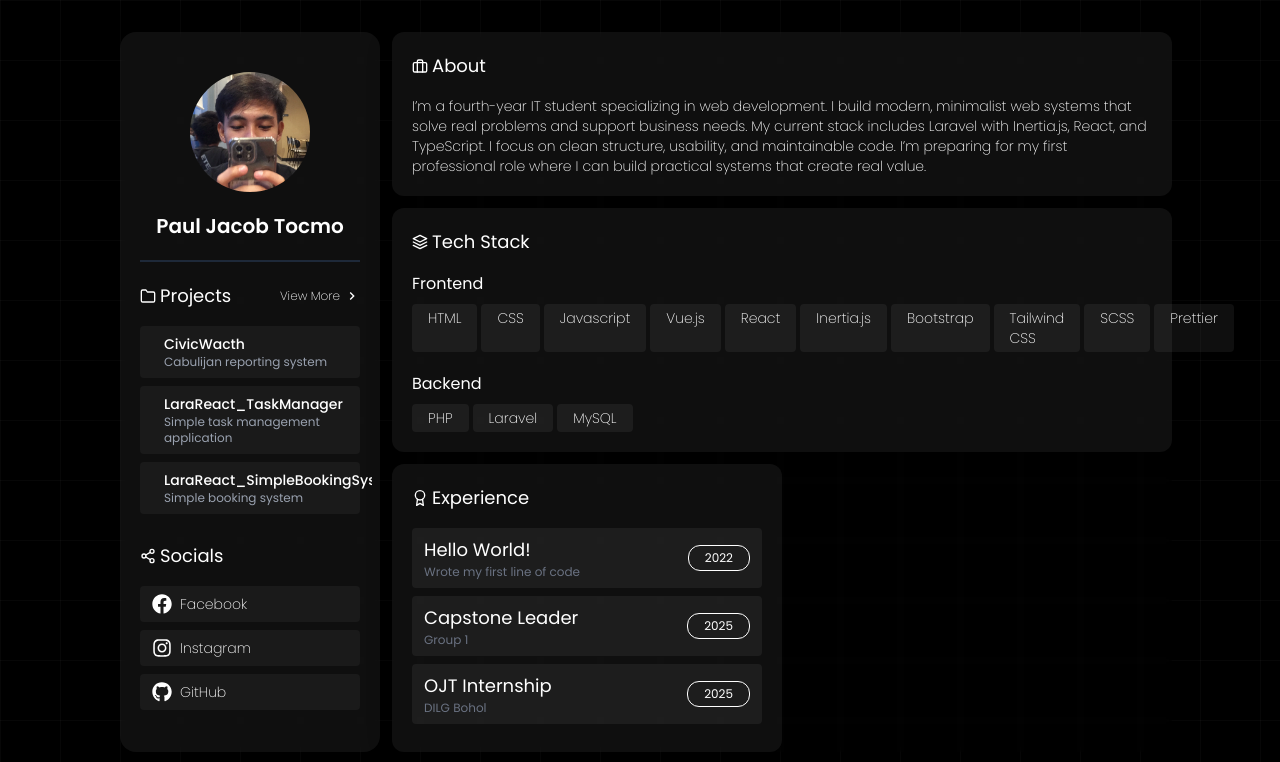
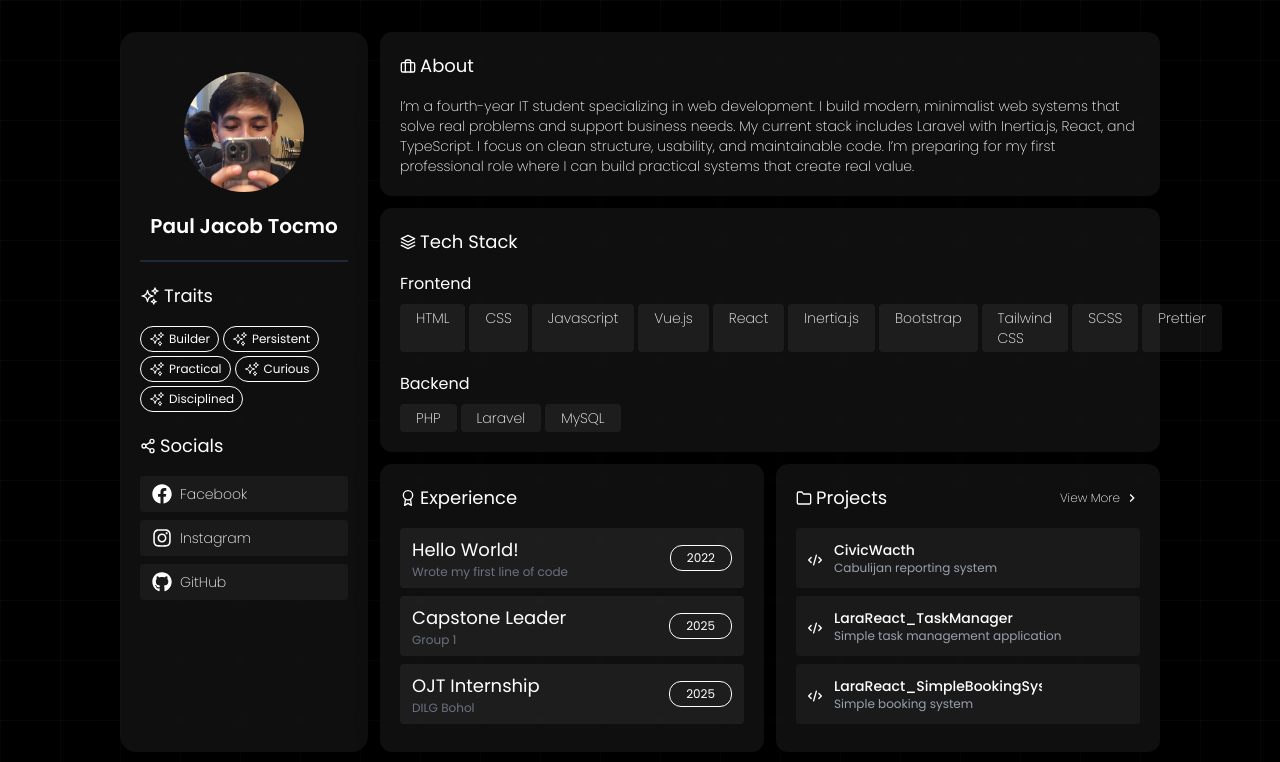
Before and after one commit to Jacodesit/JacobsPortfolio, a React (Vite) app: page /home in a window 1280 px wide. Shown: the top 762 px of the page. Built offline with nearby package versions, Linux system fonts and the light colour scheme.

Commit message:
Initial Commit

```diff
--- a/src/Pages/home-page.tsx
+++ b/src/Pages/home-page.tsx
@@ -1,14 +1,14 @@
 // import Socials from "../components/socials"
 // import { IoIosNavigate } from "react-icons/io";
-import { FiFolder } from "react-icons/fi";
-import { MdChevronRight } from "react-icons/md";
 import { FiShare2 } from "react-icons/fi";
+import Sparkle from "../components/sparkle-icon";
 
 import Projects from "../components/projects";
 import Socials from "../components/socials";
 import About from "../components/about";
 import TechStack from "../components/tech-stack";
 import Experience from "../components/experince";
+import Traits from "../components/traits";
 
 export default function Home() {
     return (
@@ -40,19 +40,15 @@ export default function Home() {
 
                         <div className="border border-gray-800 w-full my-5"></div>
 
-                        {/* Projects */}
-                        <div className="flex flex-col gap-4">
+                        {/* Traits */}
+                        <div className="flex flex-col gap-4 mb-5">
                             <div className="flex justify-between items-center">
                                 <div className="flex items-center gap-1">
-                                    <FiFolder />
-                                    <p className="text-lg">Projects</p>
-                                </div>
-                                <div className="flex gap-1 items-center">
-                                    <p className="text-xs font-extralight">View More</p>
-                                    <MdChevronRight />
+                                    <Sparkle />
+                                    <p className="text-lg">Traits</p>
                                 </div>
                             </div>
-                            <Projects />
+                            <Traits />
                         </div>
 
                         {/* Socials */}
@@ -70,7 +66,10 @@ export default function Home() {
                 <section className="border w-3/4 h-auto right-container">
                     <About />
                     <TechStack />
-                    <Experience />
+                    <div className="flex gap-3">
+                        <Experience />
+                        <Projects />
+                    </div>
                 </section>
             </div>
         </main>
--- a/src/components/experince.tsx
+++ b/src/components/experince.tsx
@@ -7,7 +7,7 @@ export default function Experience() {
         {year: '2025', headline: 'OJT Internship', subtext: 'DILG Bohol'}
     ]
     return (
-        <div className="flex flex-col gap-4 bg-[#FFFFFF0F] p-5 rounded-xl w-1/2 ">
+        <div className="flex flex-col gap-4 bg-[#FFFFFF0F] p-5 rounded-xl w-1/2">
             <div className="flex items-center gap-1">
                 <FiAward />
                 <p className="text-lg">Experience</p>
--- a/src/components/projects.tsx
+++ b/src/components/projects.tsx
@@ -1,4 +1,6 @@
 import { FaCode } from "react-icons/fa6";
+import { FiFolder } from "react-icons/fi";
+import { MdChevronRight } from "react-icons/md";
 
 export default function Projects() {
     const projects = [
@@ -8,11 +10,21 @@ export default function Projects() {
     ];
 
     return (
-        <aside className="mb-5">
+        <main className="flex flex-col gap-4 bg-[#FFFFFF0F] p-5 rounded-xl w-1/2 ">
+            <div className="flex justify-between items-center">
+                <div className="flex items-center gap-1">
+                    <FiFolder />
+                    <p className="text-lg">Projects</p>
+                </div>
+                <div className="flex gap-1 items-center">
+                    <p className="text-xs font-extralight">View More</p>
+                    <MdChevronRight />
+                </div>
+            </div>
             <ul>
                 {projects.map(project => (
                     <li
-                        className="text-sm bg-[#1a1a1a] mb-2 py-2 px-3 rounded flex gap-3 items-center hover:scale-105 transition-all duration-300 cursor-pointer "
+                        className="text-sm bg-[#1a1a1a] mb-2 p-3 rounded flex gap-3 items-center hover:scale-105 transition-all duration-300 cursor-pointer "
                     >
                         <FaCode className="mt-1" />
                         <div>
@@ -24,6 +36,6 @@ export default function Projects() {
                     </li>
                 ))}
             </ul>
-        </aside>
+        </main>
     )
 }
--- /dev/null
+++ b/src/components/sparkle-icon.tsx
@@ -0,0 +1,8 @@
+export default function Sparkle() {
+    return (
+        <svg xmlns="http://www.w3.org/2000/svg" fill="none" viewBox="0 0 24 24" stroke-width="1.5" stroke="currentColor" className="size-5">
+            <path stroke-linecap="round" stroke-linejoin="round" d="M9.813 15.904 9 18.75l-.813-2.846a4.5 4.5 0 0 0-3.09-3.09L2.25 12l2.846-.813a4.5 4.5 0 0 0 3.09-3.09L9 5.25l.813 2.846a4.5 4.5 0 0 0 3.09 3.09L15.75 12l-2.846.813a4.5 4.5 0 0 0-3.09 3.09ZM18.259 8.715 18 9.75l-.259-1.035a3.375 3.375 0 0 0-2.455-2.456L14.25 6l1.036-.259a3.375 3.375 0 0 0 2.455-2.456L18 2.25l.259 1.035a3.375 3.375 0 0 0 2.456 2.456L21.75 6l-1.035.259a3.375 3.375 0 0 0-2.456 2.456ZM16.894 20.567 16.5 21.75l-.394-1.183a2.25 2.25 0 0 0-1.423-1.423L13.5 18.75l1.183-.394a2.25 2.25 0 0 0 1.423-1.423l.394-1.183.394 1.183a2.25 2.25 0 0 0 1.423 1.423l1.183.394-1.183.394a2.25 2.25 0 0 0-1.423 1.423Z" />
+        </svg>
+
+    )
+}
--- /dev/null
+++ b/src/components/trait-icon.tsx
@@ -0,0 +1,8 @@
+export default function SparkleIcon() {
+    return (
+        <svg xmlns="http://www.w3.org/2000/svg" fill="none" viewBox="0 0 24 24" stroke-width="1.5" stroke="currentColor" className="size-4">
+            <path stroke-linecap="round" stroke-linejoin="round" d="M9.813 15.904 9 18.75l-.813-2.846a4.5 4.5 0 0 0-3.09-3.09L2.25 12l2.846-.813a4.5 4.5 0 0 0 3.09-3.09L9 5.25l.813 2.846a4.5 4.5 0 0 0 3.09 3.09L15.75 12l-2.846.813a4.5 4.5 0 0 0-3.09 3.09ZM18.259 8.715 18 9.75l-.259-1.035a3.375 3.375 0 0 0-2.455-2.456L14.25 6l1.036-.259a3.375 3.375 0 0 0 2.455-2.456L18 2.25l.259 1.035a3.375 3.375 0 0 0 2.456 2.456L21.75 6l-1.035.259a3.375 3.375 0 0 0-2.456 2.456ZM16.894 20.567 16.5 21.75l-.394-1.183a2.25 2.25 0 0 0-1.423-1.423L13.5 18.75l1.183-.394a2.25 2.25 0 0 0 1.423-1.423l.394-1.183.394 1.183a2.25 2.25 0 0 0 1.423 1.423l1.183.394-1.183.394a2.25 2.25 0 0 0-1.423 1.423Z" />
+        </svg>
+
+    )
+}
--- /dev/null
+++ b/src/components/traits.tsx
@@ -0,0 +1,23 @@
+import SparkleIcon from "./trait-icon"
+
+export default function Traits() {
+    const traits = [
+        { name: 'Builder', icon: <SparkleIcon /> },
+        { name: 'Persistent', icon: <SparkleIcon /> },
+        { name: 'Practical', icon: <SparkleIcon /> },
+        { name: 'Curious', icon: <SparkleIcon /> },
+        { name: 'Disciplined', icon: <SparkleIcon /> }
+    ]
+
+    return (
+        <aside>
+            <ul className="flex flex-wrap gap-1">
+                {traits.map(trait => (
+                    <li key={trait.name} className="flex gap-1 border px-2 py-1 text-xs items-center rounded-full font-lighter">
+                        {trait.icon}{trait.name}
+                    </li>
+                ))}
+            </ul>
+        </aside>
+    )
+}
```
